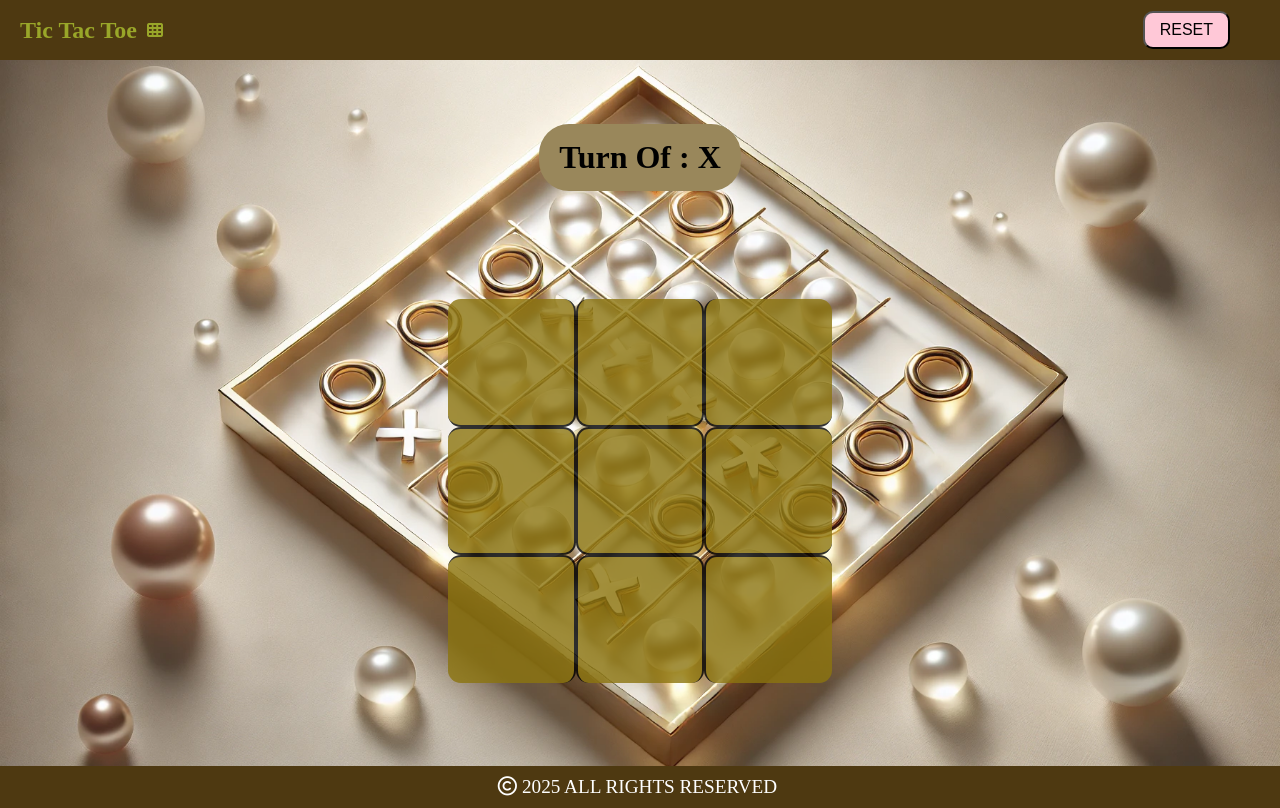
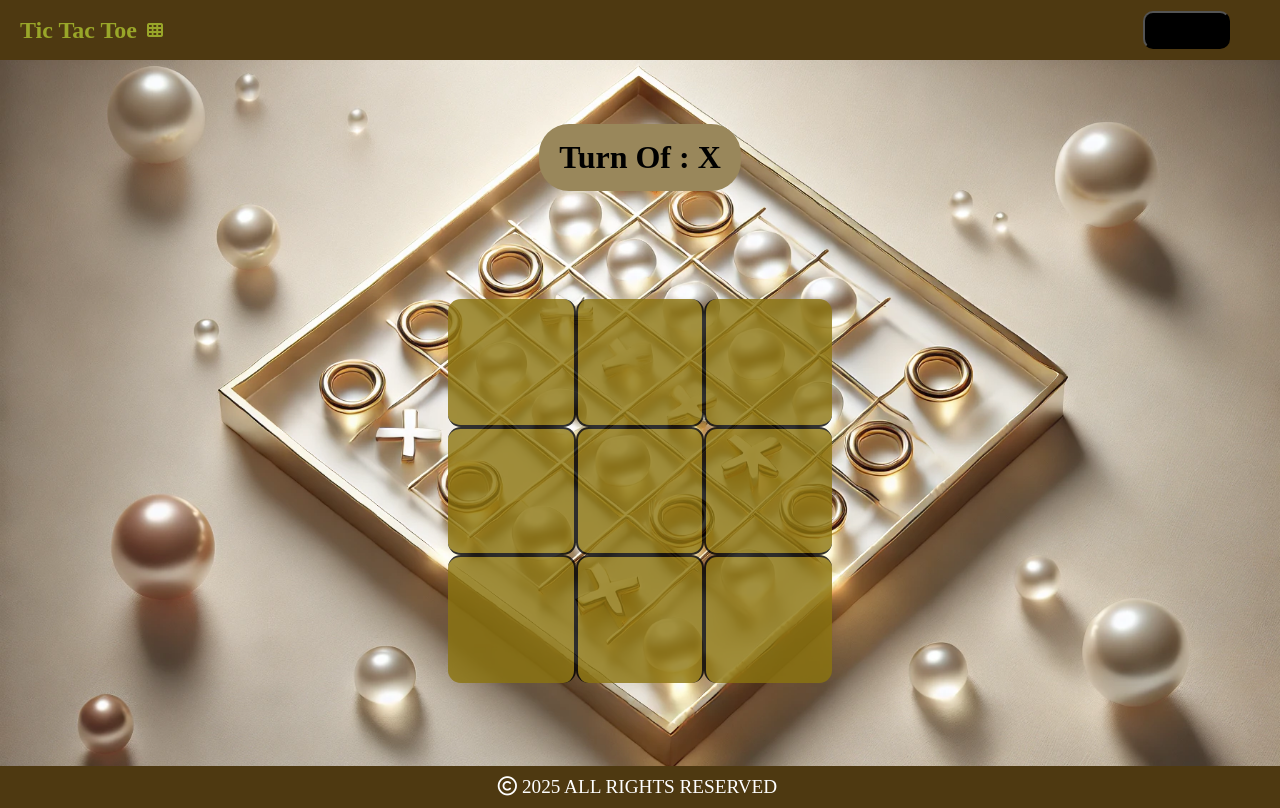
Before and after one commit to suraj721/Tic-Tac-Toe, a plain HTML site: page index.html in a window 1280 px wide. In both pictures the pointer is over the button "RESET". Drawn offline with Linux system fonts and the light colour scheme.

Commit message:
style.css

```diff
--- a/style.css
+++ b/style.css
@@ -31,7 +31,7 @@
     margin-right: 30px;
 }
 #reset:hover{
-    background-color:rgb(255, 200, 215) ;
+    background-color:black;
 }
 
 
```
